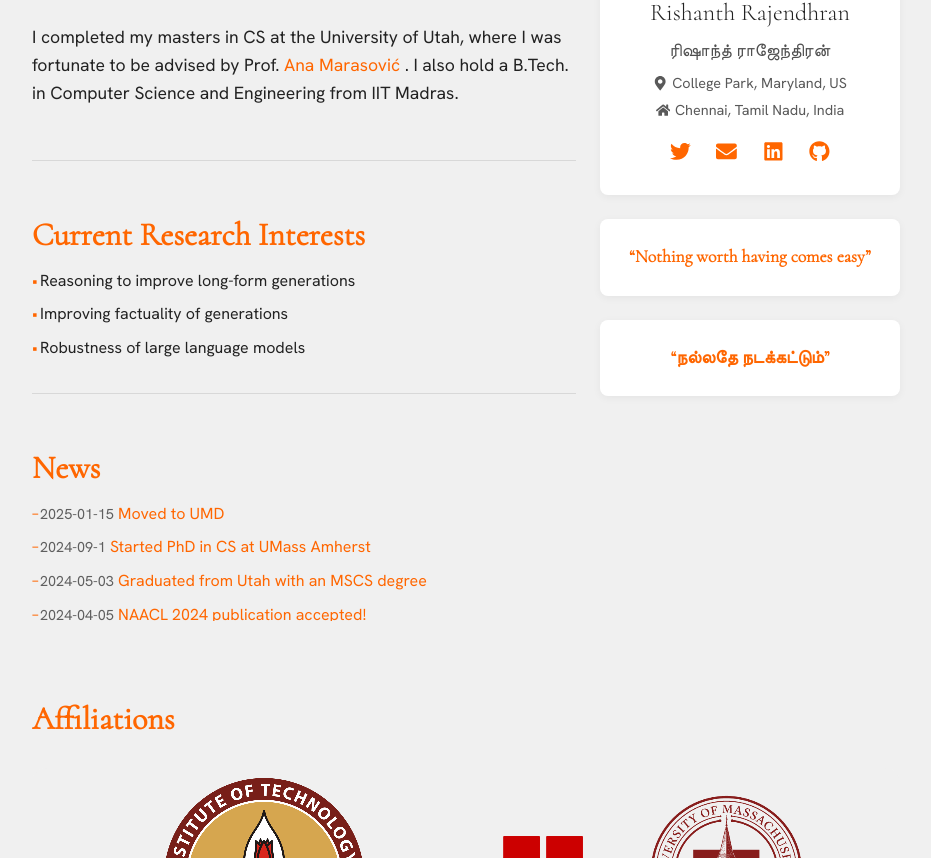
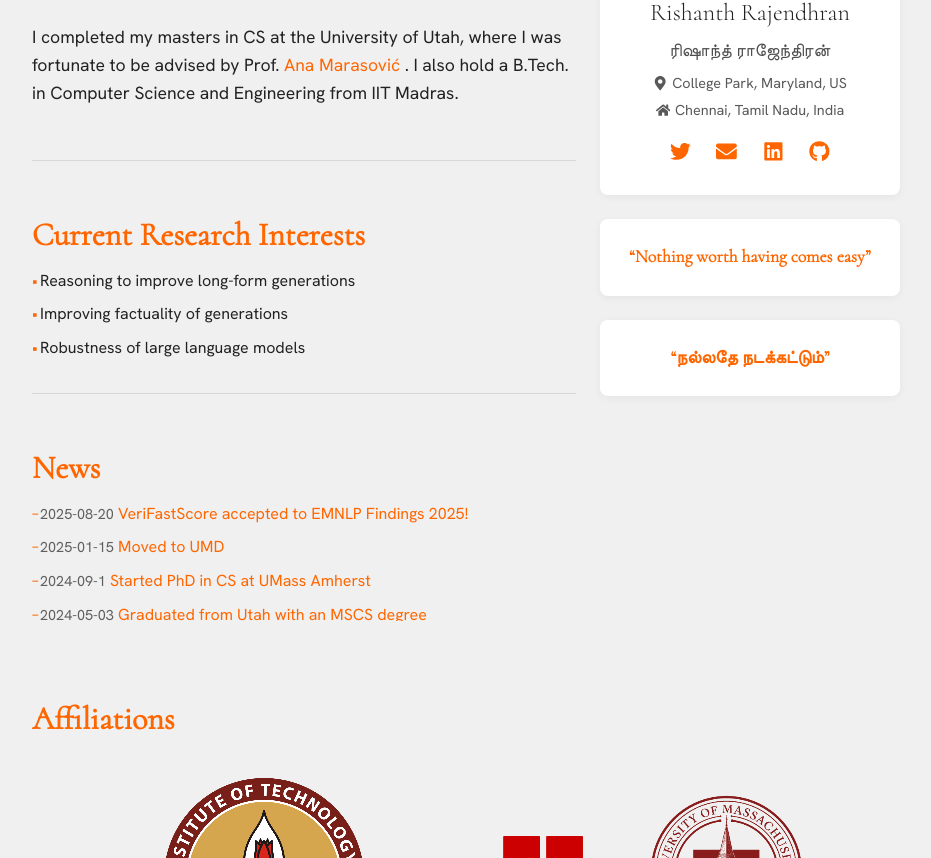
Before and after one commit to RishanthRajendhran/RishanthRajendhran.github.io, a React (Create React App) app: page / in a window 1280 px wide. Shown: the part 343-1201 px from the top of the page, without its empty margins (174-1105 px from the left). Built offline with nearby package versions, Linux system fonts and the light colour scheme.

Commit message:
Updated News: VeriFastScore acceptance

```diff
--- a/src/data/news.js
+++ b/src/data/news.js
@@ -1,7 +1,8 @@
 export const news = [
+  { title:"VeriFastScore accepted to EMNLP Findings 2025!", date:"2025-08-20", link:"#"},
   { title:"Moved to UMD", date:"2025-01-15", link:"#"},
   { title:"Started PhD in CS at UMass Amherst", date:"2024-09-1", link:"#"},
   { title:"Graduated from Utah with an MSCS degree", date:"2024-05-03", link:"#"},
-  { title:"NAACL 2024 publication accepted!", date:"2024-04-05", link:"https://arxiv.org/abs/2311.09694"},
+  { title:"Whispers of Doubt accepted to NAACL 2024!", date:"2024-04-05", link:"https://arxiv.org/abs/2311.09694"},
   { title:"Graduated from IITM with an B.Tech in CSE degree", date:"2022-07-17", link:"#"},
 ];
```
